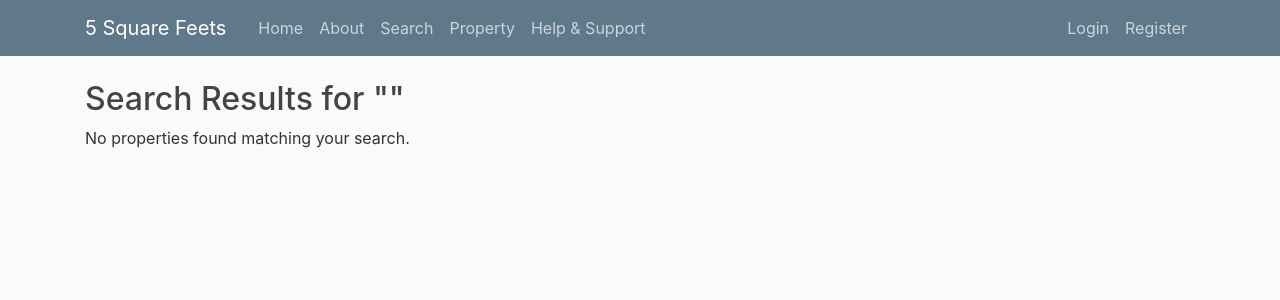
After one commit to Theoneman04/5_SQUARE_FEETS, a Flask app: page /search in a window 1280 px wide. The commit adds this page. Shown: the top 300 px of the page. Run offline with Flask 3, Linux system fonts and the light colour scheme.

Commit message:
Search functionality completed

```diff
--- a/fivesquarefeets/routes.py
+++ b/fivesquarefeets/routes.py
@@ -6,6 +6,8 @@ from fivesquarefeets import db
 from fivesquarefeets.forms import RegistrationForm, LoginForm, UpdateAccountForm, PropertyForm, ReviewForm
 from fivesquarefeets.models import User, Property,Wishlist,Booking,Review
 from flask_login import login_user, current_user, logout_user, login_required
+from sqlalchemy import or_
+
 
 # Create a Blueprint for your routes
 bp = Blueprint('main', __name__)
@@ -273,3 +275,28 @@ def add_review(property_id):
         return redirect(url_for('main.detailed_view', property_id=property_id))
 
     return render_template('add_review.html', title=f'Review {current_property.property_title}', form=form, property=current_property)
+
+
+@bp.route('/search', methods=['GET'])
+def search():
+    query = request.args.get('query', '')
+    if query:
+        # Search for the query in multiple columns
+        properties = Property.query.filter(
+            or_(
+                Property.property_title.ilike(f'%{query}%'),
+                Property.location.ilike(f'%{query}%'),
+                Property.address.ilike(f'%{query}%'),
+                Property.property_type.ilike(f'%{query}%'),
+                Property.status.ilike(f'%{query}%')
+            )
+        ).all()
+    else:
+        properties = []
+
+    return render_template('search_results.html', properties=properties, query=query)
+
+@bp.route('/property/<int:property_id>')
+def property_detail(property_id):
+    property = Property.query.get_or_404(property_id)
+    return render_template('property_detail.html', property=property)
--- a/fivesquarefeets/templates/layout.html
+++ b/fivesquarefeets/templates/layout.html
@@ -31,7 +31,7 @@
                 <div class="navbar-nav mr-auto">
                   <a class="nav-item nav-link" href="{{ url_for('main.home') }}">Home</a>
                   <a class="nav-item nav-link" href="{{ url_for('main.about') }}">About</a>
-                  <a class="nav-item nav-link" href="{{ url_for('main.about') }}">Search</a>
+                  <a class="nav-item nav-link" href="#" data-toggle="modal" data-target="#searchModal">Search</a>
                   <a class="nav-item nav-link" href="{{ url_for('main.all_properties') }}">Property</a>
                   <a class="nav-item nav-link" href="{{ url_for('main.about') }}">Help & Support</a>
 
@@ -65,21 +65,34 @@
               {% endwith %}
               {% block content %}{% endblock %}
             </div>
-            <!-- <div class="col-md-4">
-              <div class="content-section">
-                <h3>Our Sidebar</h3>
-                <p class='text-muted'>You can put any information here you'd like.
-                  <ul class="list-group">
-                    <li class="list-group-item list-group-item-light">Latest Posts</li>
-                    <li class="list-group-item list-group-item-light">Announcements</li>
-                    <li class="list-group-item list-group-item-light">Calendars</li>
-                    <li class="list-group-item list-group-item-light">etc</li>
-                  </ul>
-                </p>
-              </div>
-            </div> -->
           </div>
         </main>
+        <!-- Search Modal -->
+        <div class="modal fade" id="searchModal" tabindex="-1" role="dialog" aria-labelledby="searchModalLabel" aria-hidden="true">
+            <div class="modal-dialog" role="document">
+                <div class="modal-content">
+                    <div class="modal-header">
+                        <h5 class="modal-title" id="searchModalLabel">Search Properties</h5>
+                        <button type="button" class="close" data-dismiss="modal" aria-label="Close">
+                            <span aria-hidden="true">&times;</span>
+                        </button>
+                    </div>
+                    <div class="modal-body">
+                    <form action="{{ url_for('main.search') }}" method="get">
+                        <div class="form-group">
+                            <label for="searchQuery">Enter your search criteria:</label>
+                            <input type="text" class="form-control" id="searchQuery" name="query" placeholder="Search by title, location, etc." required>
+                        </div>
+                        <button type="submit" class="btn btn-primary">Search</button>
+                    </form>
+
+                    </div>
+                </div>
+            </div>
+        </div>
+
+
+
         <!-- Optional JavaScript -->
         <!-- jQuery first, then Popper.js, then Bootstrap JS -->
         <script src="https://code.jquery.com/jquery-3.3.1.slim.min.js" integrity="sha384-q8i/X+965DzO0rT7abK41JStQIAqVgRVzpbzo5smXKp4YfRvH+8abtTE1Pi6jizo" crossorigin="anonymous"></script>
--- /dev/null
+++ b/fivesquarefeets/templates/search_results.html
@@ -0,0 +1,23 @@
+{% extends "layout.html" %}
+
+{% block content %}
+<h2>Search Results for "{{ query }}"</h2>
+{% if properties %}
+    <ul class="list-group">
+        {% for property in properties %}
+            <li class="list-group-item">
+                <a href="{{ url_for('main.property_detail', property_id=property.property_id) }}">
+                    {{ property.property_title }}
+                </a>
+                <p>Location: {{ property.location }}</p>
+                <p>Type: {{ property.property_type }}</p>
+                <p>Status: {{ property.status }}</p>
+                <p>Price: {{ property.price }}</p>
+            </li>
+        {% endfor %}
+
+    </ul>
+{% else %}
+    <p>No properties found matching your search.</p>
+{% endif %}
+{% endblock %}
```
Lines whose indentation alone changed are shown as unchanged.
